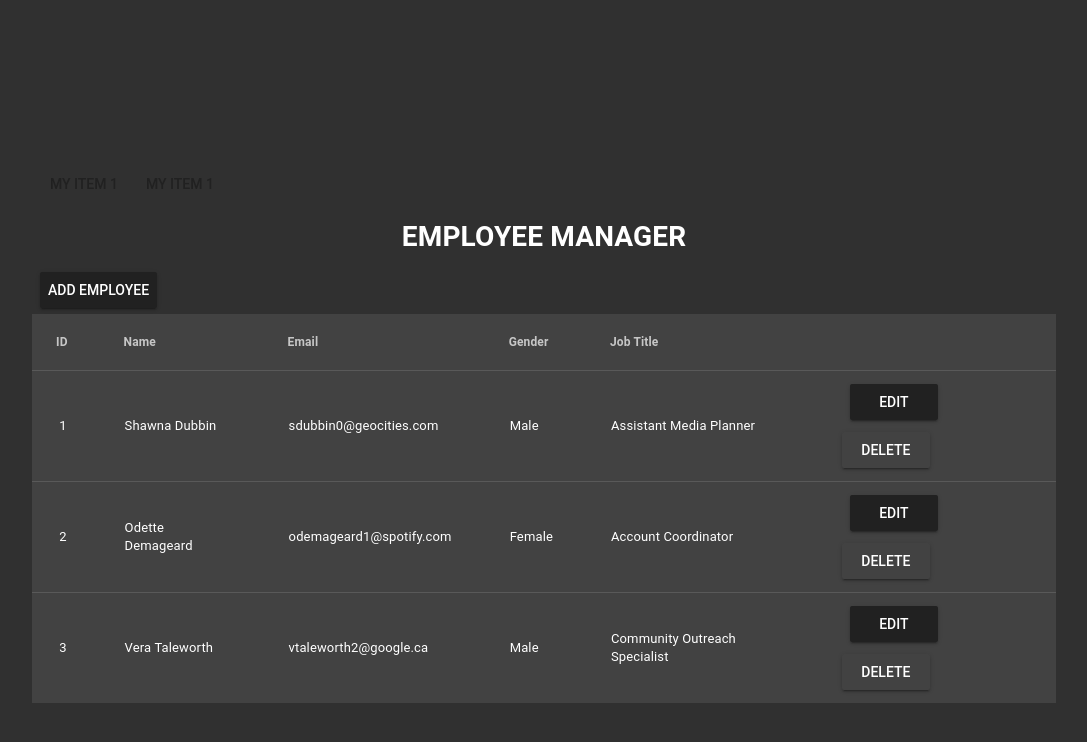
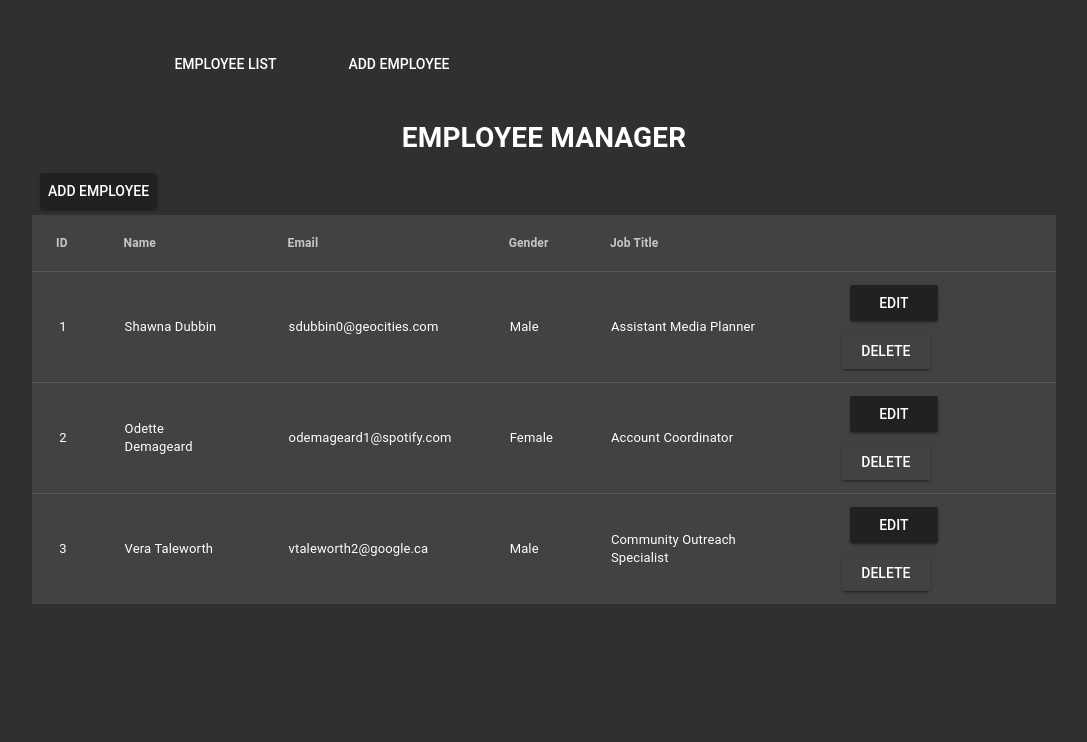
Before and after one commit to HugoCharles997/employee-manager-spa, a Vue app: page /#/ in a window 1280 px wide. Shown: the top 742 px of the page, without its empty margins (96-1183 px from the left). Built offline with nearby package versions, Linux system fonts and the light colour scheme.

Commit message:
finalize navbar and remove the older

```diff
--- a/src/App.vue
+++ b/src/App.vue
@@ -3,7 +3,12 @@
 		<router-view />
 	</div>
 </template>
-
+<style>
+#app {
+	max-width: 80%;
+	margin: 0 auto;
+}
+</style>
 <script>
 export default {};
 </script>
--- a/src/components/Navbar.vue
+++ b/src/components/Navbar.vue
@@ -1,7 +1,7 @@
 <template>
 	<div id="app">
-		<md-button><router-link to="/">My Item 1</router-link></md-button>
-		<md-button><router-link to="/add">My Item 1</router-link></md-button>
+		<md-button><router-link to="/">Employee List</router-link></md-button>
+		<md-button><router-link to="/add">Add Employee</router-link></md-button>
 	</div>
 </template>
 <script>
@@ -11,7 +11,11 @@ export default {
 </script>
 
 <style scoped>
-.md-menu {
+a {
 	margin: 24px;
+	color: white !important;
+}
+#app {
+	margin: 5vh auto;
 }
 </style>
--- a/src/views/HomeView.vue
+++ b/src/views/HomeView.vue
@@ -64,14 +64,14 @@
 .title {
 	text-align: center;
 }
-.add-employee {
+/* .add-employee {
 }
 .md-table .md-content {
 }
 .employee-list {
 	max-width: 80%;
-	margin: 20vh auto;
-}
+	margin: 0 auto;
+} */
 </style>
 
 <script>
```
